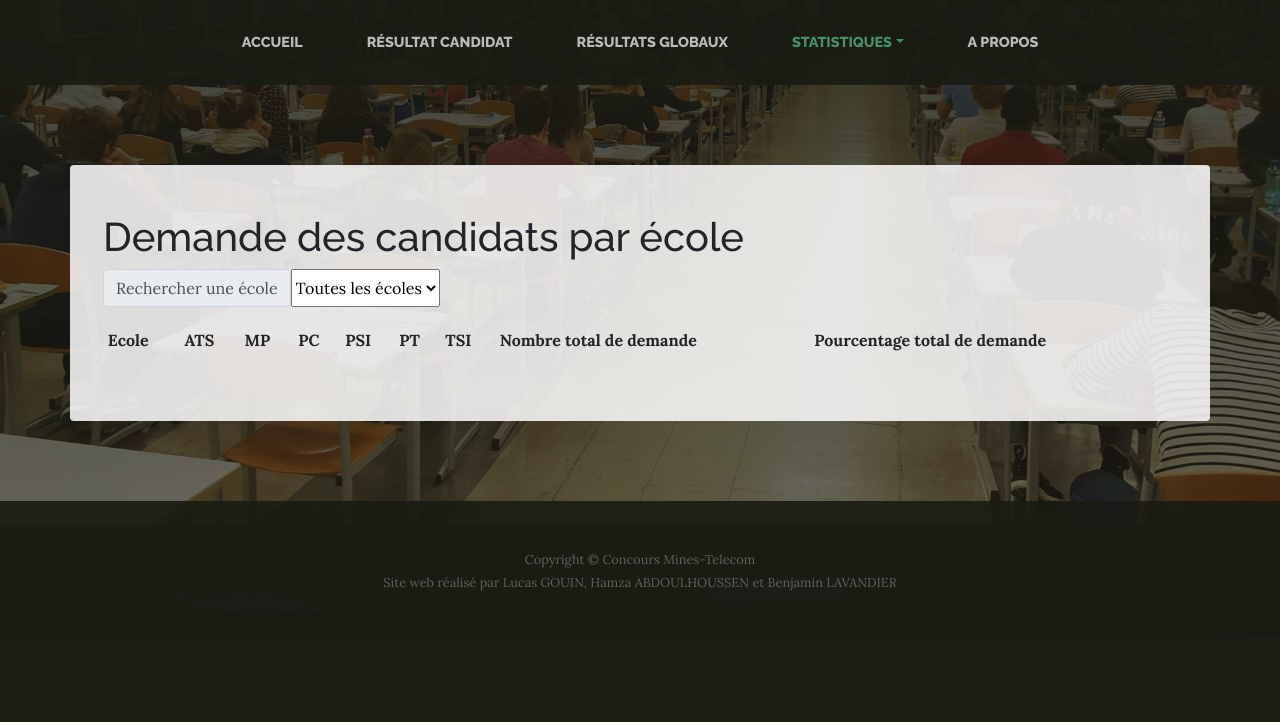
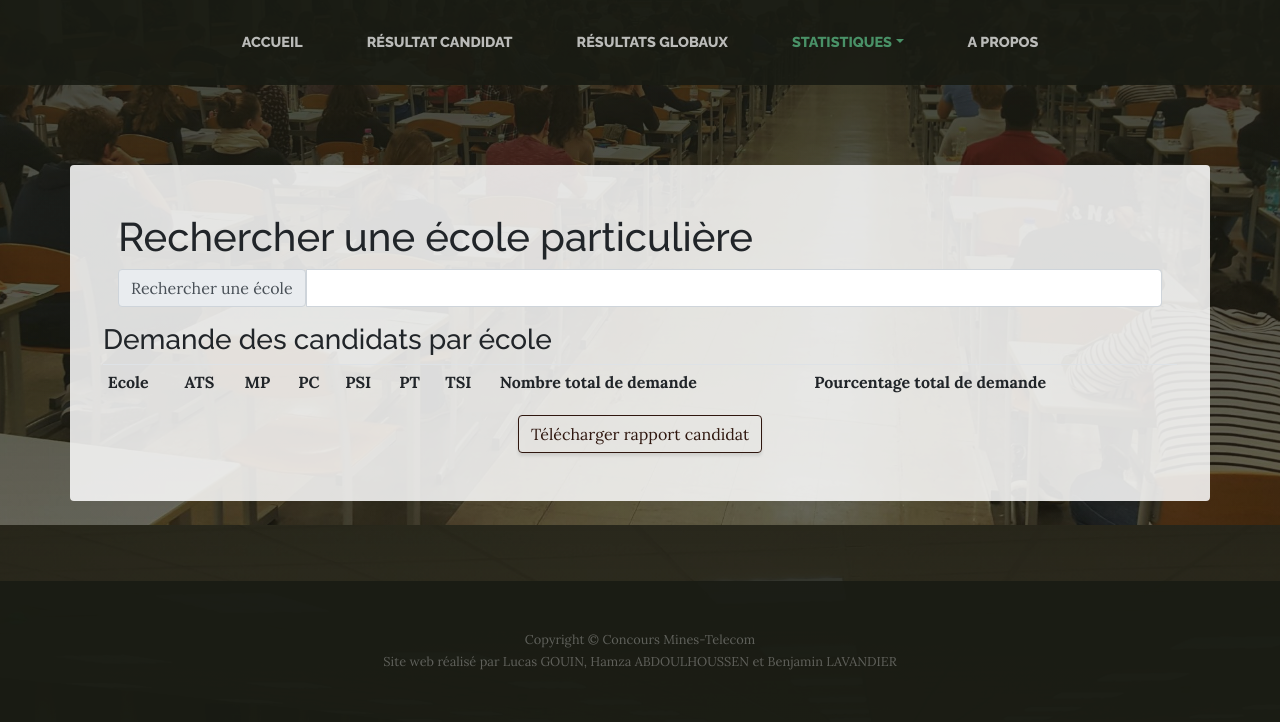
Before and after one commit to Hamza-ABDOULHOUSSEN/website_exam_result, a Flask app: page /statistiques/voeux in a window 1280 px wide. Shown: the part 275-997 px from the top of the page. Before the commit the page ends 866 px from the top, so only its background shows below. Run offline with Flask 2, Linux system fonts and the light colour scheme; data that the repository does not hold is empty; some libraries are stand-ins or nearby versions.

Commit message:
changement méthode de recherche d'une école sur la page des voeux

```diff
--- a/site_web/app.py
+++ b/site_web/app.py
@@ -42,9 +42,7 @@ def stats_matiere():
 
 @app.route('/statistiques/voeux', methods = ["GET"])
 def stats_voeux():
-    ecoleNom = buildNomEcole()
     ecoleForm = EcoleSelectorForm(request.form)
-    ecoleForm.nomEcole.choices = ecoleNom
 
     counts = loadVoeuxDemandeJSON()
     return render_template("statistiques_voeux.html", counts = counts, ecoles = ecoleForm)
--- a/site_web/formulaire.py
+++ b/site_web/formulaire.py
@@ -22,4 +22,4 @@ class IdentityForm(Form):
 
 
 class EcoleSelectorForm(Form):
-    nomEcole = SelectField(id = "Rechercher une école", choices = None)
+    nomEcole = StringField(id = "Rechercher une école")
--- a/site_web/templates/statistiques_voeux.html
+++ b/site_web/templates/statistiques_voeux.html
@@ -27,9 +27,10 @@
 {% include 'header.html' %}
 
 <section class="page-section container bg-faded p-5 rounded mr-auto">
-    <div class="row">
-        <h1>Demande des candidats par école</h1>
-        {{ render_field(ecoles.nomEcole, class="form-select") }}
+    <h1>Rechercher une école particulière</h1>
+    {{ render_field(ecoles.nomEcole, class="form-control") }}
+    <div class="row" id="Demande par filière">
+        <h3>Demande des candidats par école</h3>
         <table class="table table-sm">
             <thread>
                 <th scope="col">Ecole</th>
@@ -53,6 +54,12 @@
             </tbody>
         </table>
     </div>
+
+    <div class="text-center">
+        <input class="btn btn-outline-secondary" type="button"
+               value="Télécharger rapport candidat"
+               onclick="download('Demande par filière')">
+    </div>
 </section>
 
 {% include 'footer.html' %}
@@ -64,23 +71,22 @@
 <script src="{{ url_for('static',filename='js/bootstrap.js') }}"></script>
 <script src="{{ url_for('static',filename='js/scripts.js') }}"></script>
 <script type="text/javascript">
-    document.getElementsByTagName('select')[0].onchange = function () {
+    document.getElementsByTagName('input')[0].oninput = function () {
         {#recherche du nom de l'école#}
-        const ecoleIndex = this.selectedIndex;
-        const nomEcole = this.children[ecoleIndex].innerHTML.trim();
+        const nomEcole = this.value.toLowerCase();
 
         {#affichage de l'école que l'on veut#}
 
         let elements = document.getElementById("table_ecole");
         for (let i = 0; i < elements.children.length; i++) {
-            if (nomEcole !== "Toutes les écoles") {
-                if (elements.children[i].id === nomEcole) {
+            if (nomEcole !== "") {
+                if (elements.children[i].id.toLowerCase().startsWith(nomEcole)) {
                     elements.children[i].hidden = false;
                 } else {
                     elements.children[i].hidden = true;
                 }
             } else {
-                    elements.children[i].hidden = false;
+                elements.children[i].hidden = false;
             }
         }
         document.getElementById("table_ecole").innerHTML = elements.innerHTML;
```
